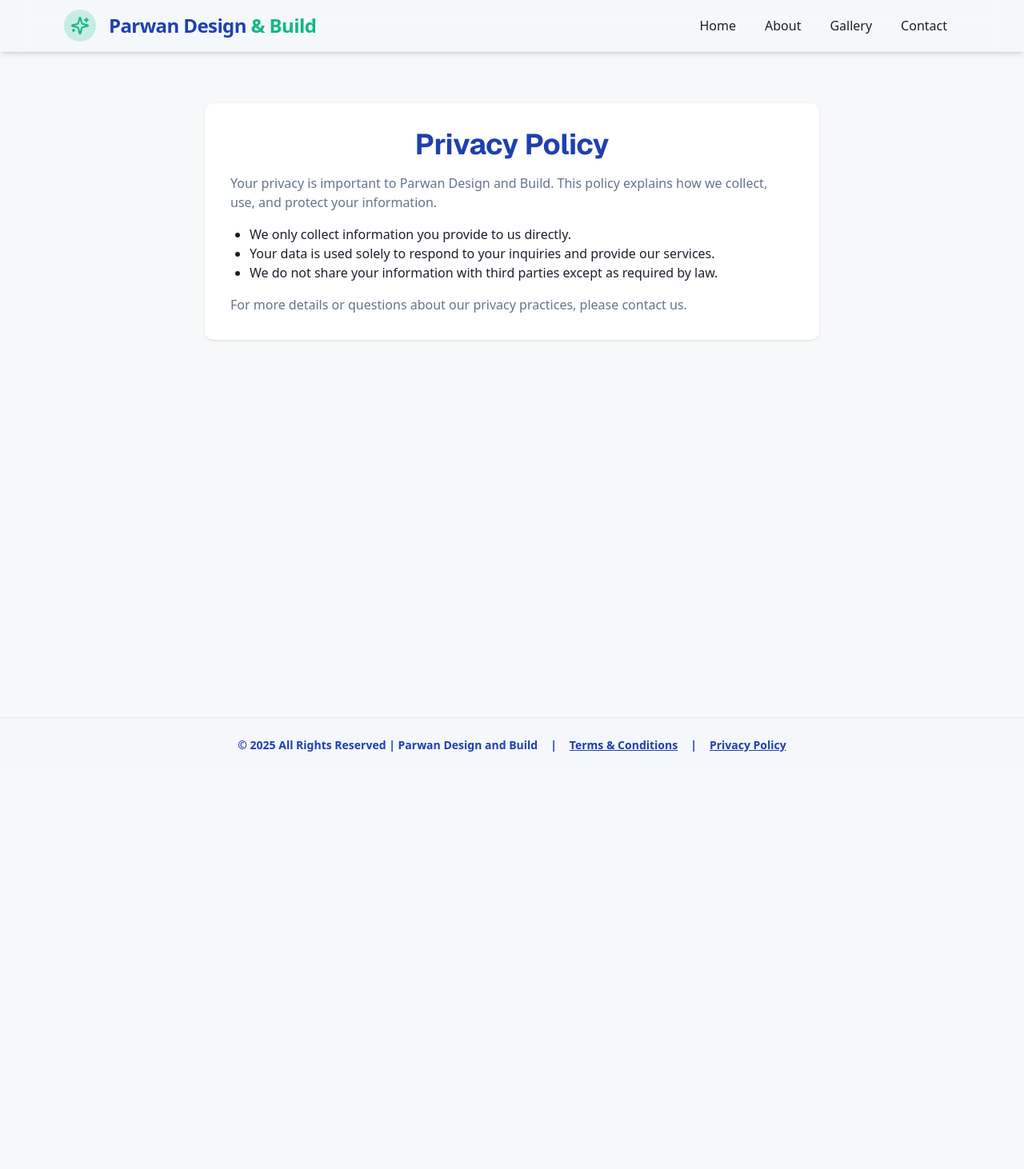
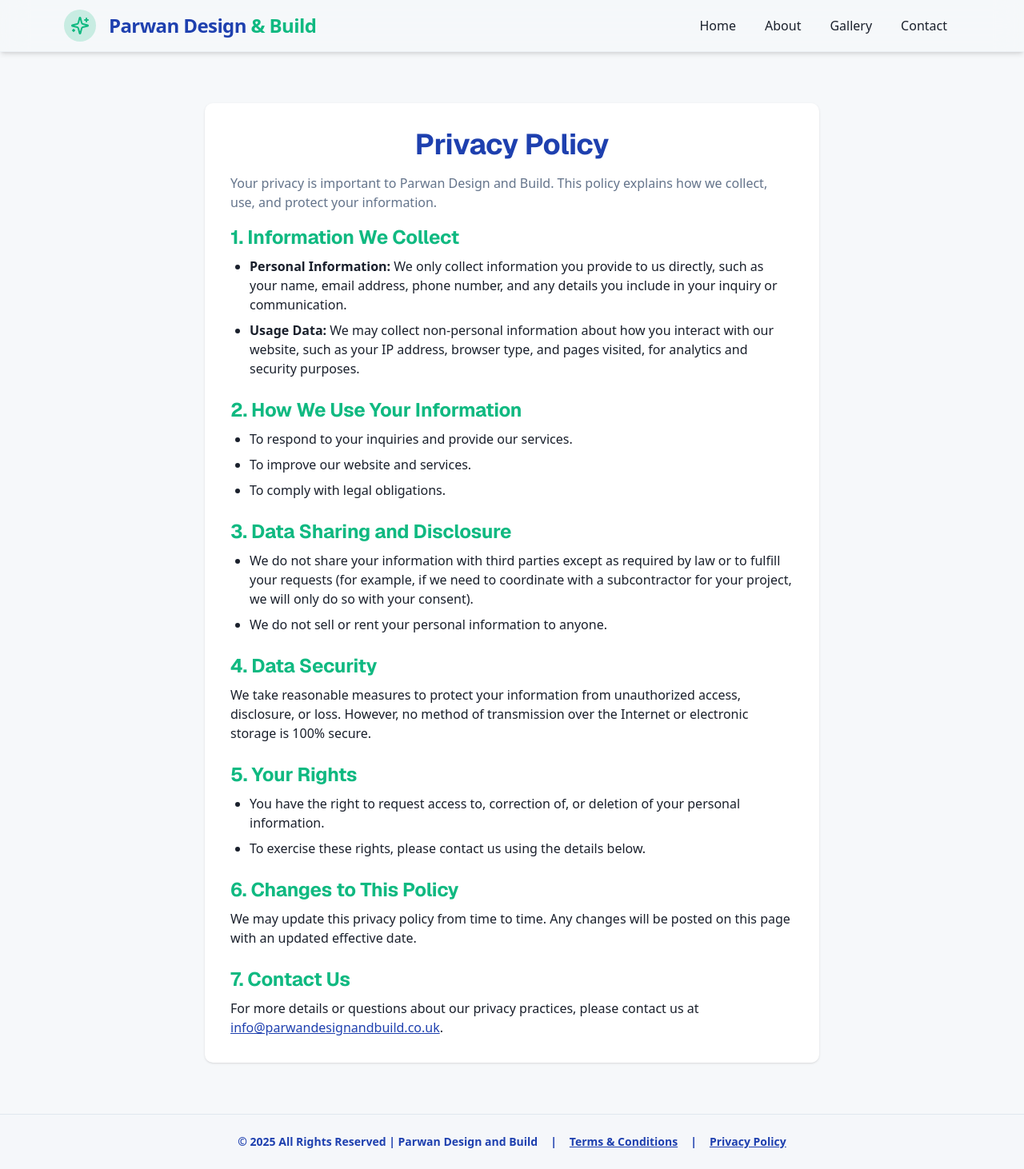
Before and after one commit to karthiknish/parwan-design, a Next.js app: page /privacy in a window 1280 px wide. Shown: the whole page at 80% size. Before the commit the page ends 966 px from the top, so only its background shows below. Built offline with nearby package versions, Linux system fonts and the light colour scheme.

Commit message:
Fix HTML entity encoding for apostrophes and quotes in Home, About, Privacy, and Terms pages; restructure Privacy and Terms sections for clarity and improved readability.

```diff
--- a/src/app/about/page.js
+++ b/src/app/about/page.js
@@ -164,7 +164,7 @@
                 your project is delivered just as you imagined.
               </p>
               <span className="block font-heading text-accent mt-4">
-                "We build the property. You make it a home."
+                &quot;We build the property. You make it a home.&quot;
               </span>
             </div>
           </div>
@@ -195,7 +195,7 @@
                 Our experienced specialists are happy to install your choice of
                 accessories to enhance the look you want. From ceramic tiles for
                 under-floor heating to luxury bathroom furniture, we create
-                spaces you'll love.
+                spaces you&apos;ll love.
               </p>
             </div>
           </div>
--- a/src/app/page.js
+++ b/src/app/page.js
@@ -492,8 +492,8 @@
                   Exteriors
                 </h3>
                 <p className="font-body text-muted-foreground mb-4">
-                  Enhance your home's curb appeal with our exterior renovation
-                  and landscaping services.
+                  Enhance your home&apos;s curb appeal with our exterior
+                  renovation and landscaping services.
                 </p>
                 <Button variant="outline" asChild className="mt-auto">
                   <a href="/contact">Enquire about Exteriors</a>
--- a/src/app/privacy/page.js
+++ b/src/app/privacy/page.js
@@ -26,21 +26,104 @@
             Your privacy is important to Parwan Design and Build. This policy
             explains how we collect, use, and protect your information.
           </p>
-          <ul className="list-disc pl-6 text-base text-foreground">
-            <li>We only collect information you provide to us directly.</li>
+          <div className="text-base text-foreground space-y-6">
+            <section>
+              <h2 className="text-2xl font-semibold mb-2 text-accent">
+                1. Information We Collect
+              </h2>
+              <ul className="list-disc pl-6 space-y-2">
                 <li>
-              Your data is used solely to respond to your inquiries and provide
-              our services.
+                  <strong>Personal Information:</strong> We only collect
+                  information you provide to us directly, such as your name,
+                  email address, phone number, and any details you include in
+                  your inquiry or communication.
                 </li>
                 <li>
-              We do not share your information with third parties except as
-              required by law.
+                  <strong>Usage Data:</strong> We may collect non-personal
+                  information about how you interact with our website, such as
+                  your IP address, browser type, and pages visited, for
+                  analytics and security purposes.
                 </li>
               </ul>
-          <p className="text-base text-muted-foreground mt-4">
-            For more details or questions about our privacy practices, please
-            contact us.
+            </section>
+            <section>
+              <h2 className="text-2xl font-semibold mb-2 text-accent">
+                2. How We Use Your Information
+              </h2>
+              <ul className="list-disc pl-6 space-y-2">
+                <li>To respond to your inquiries and provide our services.</li>
+                <li>To improve our website and services.</li>
+                <li>To comply with legal obligations.</li>
+              </ul>
+            </section>
+            <section>
+              <h2 className="text-2xl font-semibold mb-2 text-accent">
+                3. Data Sharing and Disclosure
+              </h2>
+              <ul className="list-disc pl-6 space-y-2">
+                <li>
+                  We do not share your information with third parties except as
+                  required by law or to fulfill your requests (for example, if
+                  we need to coordinate with a subcontractor for your project,
+                  we will only do so with your consent).
+                </li>
+                <li>
+                  We do not sell or rent your personal information to anyone.
+                </li>
+              </ul>
+            </section>
+            <section>
+              <h2 className="text-2xl font-semibold mb-2 text-accent">
+                4. Data Security
+              </h2>
+              <p>
+                We take reasonable measures to protect your information from
+                unauthorized access, disclosure, or loss. However, no method of
+                transmission over the Internet or electronic storage is 100%
+                secure.
               </p>
+            </section>
+            <section>
+              <h2 className="text-2xl font-semibold mb-2 text-accent">
+                5. Your Rights
+              </h2>
+              <ul className="list-disc pl-6 space-y-2">
+                <li>
+                  You have the right to request access to, correction of, or
+                  deletion of your personal information.
+                </li>
+                <li>
+                  To exercise these rights, please contact us using the details
+                  below.
+                </li>
+              </ul>
+            </section>
+            <section>
+              <h2 className="text-2xl font-semibold mb-2 text-accent">
+                6. Changes to This Policy
+              </h2>
+              <p>
+                We may update this privacy policy from time to time. Any changes
+                will be posted on this page with an updated effective date.
+              </p>
+            </section>
+            <section>
+              <h2 className="text-2xl font-semibold mb-2 text-accent">
+                7. Contact Us
+              </h2>
+              <p>
+                For more details or questions about our privacy practices,
+                please contact us at{" "}
+                <a
+                  href="mailto:info@parwandesignandbuild.co.uk"
+                  className="text-primary underline"
+                >
+                  info@parwandesignandbuild.co.uk
+                </a>
+                .
+              </p>
+            </section>
+          </div>
         </motion.div>
       </div>
     </>
--- a/src/app/terms/page.js
+++ b/src/app/terms/page.js
@@ -27,14 +27,153 @@
             services, you agree to the following terms and conditions. Please
             read them carefully.
           </p>
-          <ul className="list-disc pl-6 text-base text-foreground">
-            <li>All content is for informational purposes only.</li>
-            <li>Services are subject to availability and agreement.</li>
-            <li>We reserve the right to update these terms at any time.</li>
-          </ul>
-          <p className="text-base text-muted-foreground mt-4">
-            For any questions regarding our terms, please contact us directly.
-          </p>
+          <div className="text-base text-foreground space-y-6">
+            <section>
+              <h2 className="text-2xl font-semibold mb-2 text-accent">
+                1. Introduction
+              </h2>
+              <p>
+                These Terms and Conditions ("Terms") govern your use of the
+                Parwan Design and Build website and any services provided by
+                Parwan Design and Build ("we", "us", "our"). By accessing or
+                using our website or services, you agree to be bound by these
+                Terms.
+              </p>
+            </section>
+            <section>
+              <h2 className="text-2xl font-semibold mb-2 text-accent">
+                2. Use of Website
+              </h2>
+              <ul className="list-disc pl-6 space-y-2">
+                <li>
+                  The content on this website is for general information
+                  purposes only and does not constitute professional advice.
+                </li>
+                <li>
+                  You agree not to misuse the website or attempt to gain
+                  unauthorized access to any part of the website or its systems.
+                </li>
+                <li>
+                  We reserve the right to restrict or terminate your access to
+                  the website at our discretion.
+                </li>
+              </ul>
+            </section>
+            <section>
+              <h2 className="text-2xl font-semibold mb-2 text-accent">
+                3. Services
+              </h2>
+              <ul className="list-disc pl-6 space-y-2">
+                <li>
+                  All services provided are subject to availability and a
+                  separate written agreement or contract.
+                </li>
+                <li>
+                  We reserve the right to refuse service to anyone for any
+                  reason at any time.
+                </li>
+                <li>
+                  Any quotations or estimates provided are subject to change
+                  until a formal agreement is signed.
+                </li>
+              </ul>
+            </section>
+            <section>
+              <h2 className="text-2xl font-semibold mb-2 text-accent">
+                4. Intellectual Property
+              </h2>
+              <ul className="list-disc pl-6 space-y-2">
+                <li>
+                  All content, images, graphics, logos, and materials on this
+                  website are the property of Parwan Design and Build or its
+                  licensors and are protected by copyright and other
+                  intellectual property laws.
+                </li>
+                <li>
+                  You may not reproduce, distribute, modify, or otherwise use
+                  any content from this website without our prior written
+                  consent.
+                </li>
+              </ul>
+            </section>
+            <section>
+              <h2 className="text-2xl font-semibold mb-2 text-accent">
+                5. Limitation of Liability
+              </h2>
+              <ul className="list-disc pl-6 space-y-2">
+                <li>
+                  We do not guarantee the accuracy, completeness, or suitability
+                  of the information on this website.
+                </li>
+                <li>
+                  To the fullest extent permitted by law, Parwan Design and
+                  Build shall not be liable for any direct, indirect,
+                  incidental, consequential, or punitive damages arising out of
+                  your use of, or inability to use, the website or services.
+                </li>
+              </ul>
+            </section>
+            <section>
+              <h2 className="text-2xl font-semibold mb-2 text-accent">
+                6. Privacy
+              </h2>
+              <p>
+                Your use of our website is also governed by our{" "}
+                <a href="/privacy" className="text-primary underline">
+                  Privacy Policy
+                </a>
+                . Please review it to understand our practices.
+              </p>
+            </section>
+            <section>
+              <h2 className="text-2xl font-semibold mb-2 text-accent">
+                7. Links to Other Websites
+              </h2>
+              <p>
+                Our website may contain links to third-party websites. We are
+                not responsible for the content or privacy practices of those
+                sites.
+              </p>
+            </section>
+            <section>
+              <h2 className="text-2xl font-semibold mb-2 text-accent">
+                8. Changes to Terms
+              </h2>
+              <p>
+                We reserve the right to update or modify these Terms at any time
+                without prior notice. Changes will be effective immediately upon
+                posting on this page. Your continued use of the website
+                constitutes acceptance of the revised Terms.
+              </p>
+            </section>
+            <section>
+              <h2 className="text-2xl font-semibold mb-2 text-accent">
+                9. Governing Law
+              </h2>
+              <p>
+                These Terms are governed by and construed in accordance with the
+                laws of England and Wales. Any disputes arising from these Terms
+                or your use of the website shall be subject to the exclusive
+                jurisdiction of the courts of England and Wales.
+              </p>
+            </section>
+            <section>
+              <h2 className="text-2xl font-semibold mb-2 text-accent">
+                10. Contact
+              </h2>
+              <p>
+                For any questions regarding these Terms &amp; Conditions, please
+                contact us at{" "}
+                <a
+                  href="mailto:info@parwandesignandbuild.co.uk"
+                  className="text-primary underline"
+                >
+                  info@parwandesignandbuild.co.uk
+                </a>
+                .
+              </p>
+            </section>
+          </div>
         </motion.div>
       </div>
     </>
```
Lines whose indentation alone changed are shown as unchanged.
